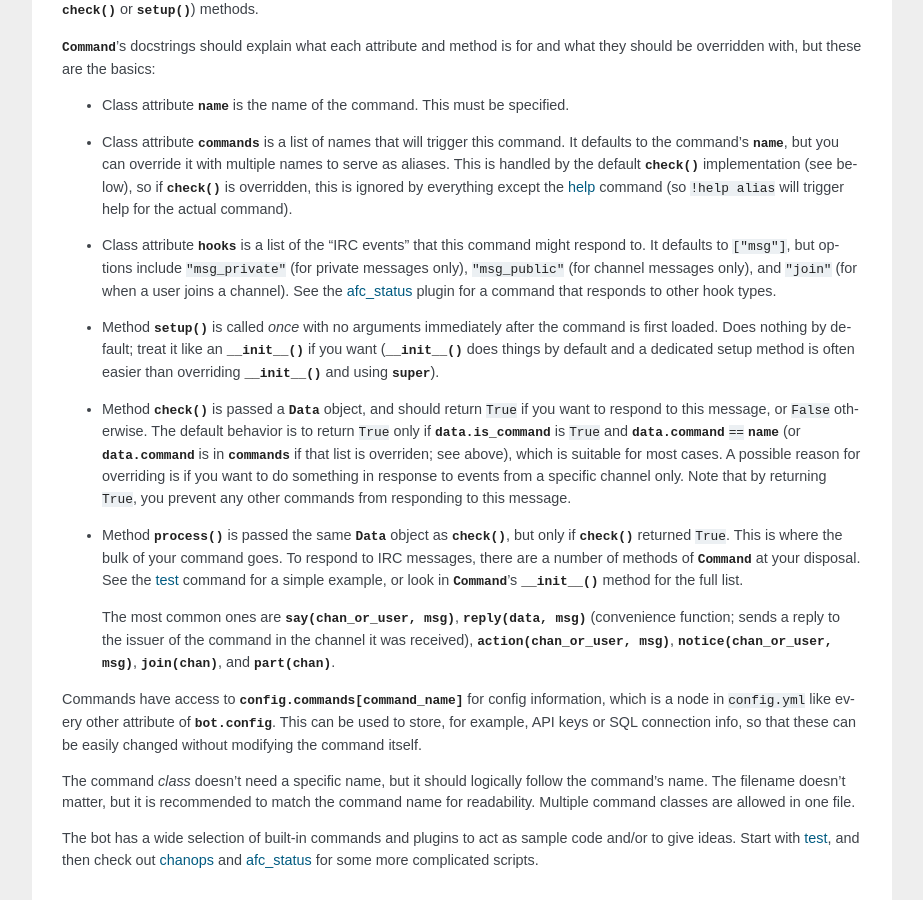
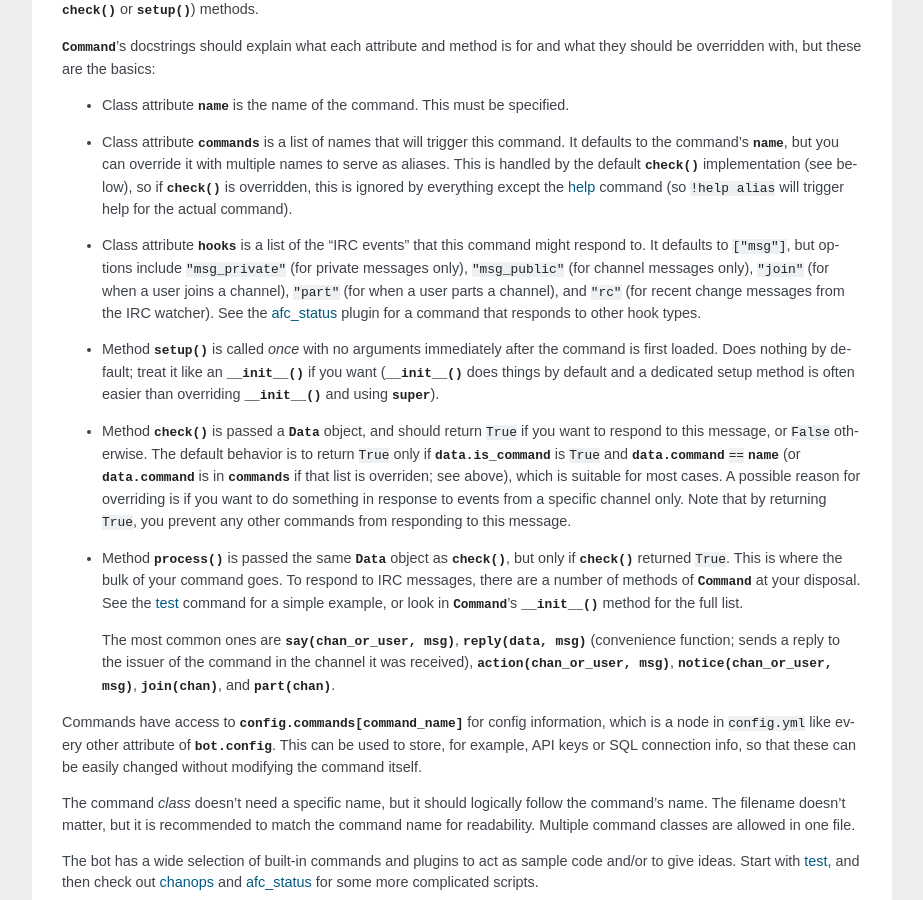
Before and after one commit to earwig/earwigbot, a Sphinx documentation site: the page built from docs/customizing.rst, in a window 1280 px wide and 900 px high, scrolled down 1068 px. Shown: the whole window, without its empty margins (198-1121 px from the left). Built offline with Sphinx 7.4.7, drawn with Linux system fonts in a browser that asks for light colours.

Commit message:
Add a 'part' hook. Updates.

```diff
--- a/docs/customizing.rst
+++ b/docs/customizing.rst
@@ -108,9 +108,10 @@ are the basics:
 - Class attribute :py:attr:`~earwigbot.commands.Command.hooks` is a list of the
   "IRC events" that this command might respond to. It defaults to ``["msg"]``,
   but options include ``"msg_private"`` (for private messages only),
-  ``"msg_public"`` (for channel messages only), and ``"join"`` (for when a user
-  joins a channel). See the afc_status_ plugin for a command that responds to
-  other hook types.
+  ``"msg_public"`` (for channel messages only), ``"join"`` (for when a user
+  joins a channel), ``"part"`` (for when a user parts a channel), and ``"rc"``
+  (for recent change messages from the IRC watcher). See the afc_status_ plugin
+  for a command that responds to other hook types.
 
 - Method :py:meth:`~earwigbot.commands.Command.setup` is called *once* with no
   arguments immediately after the command is first loaded. Does nothing by
```
Also changed, not shown: 3 other files.
